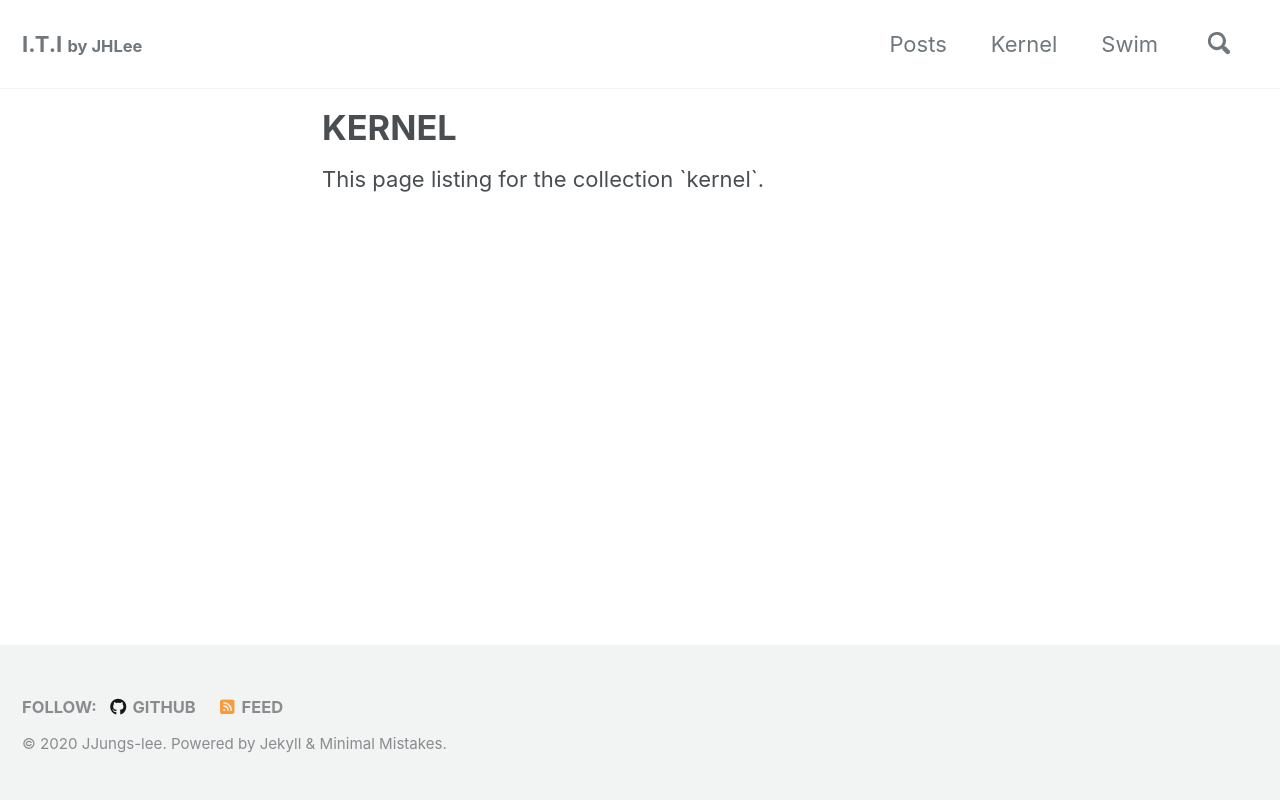
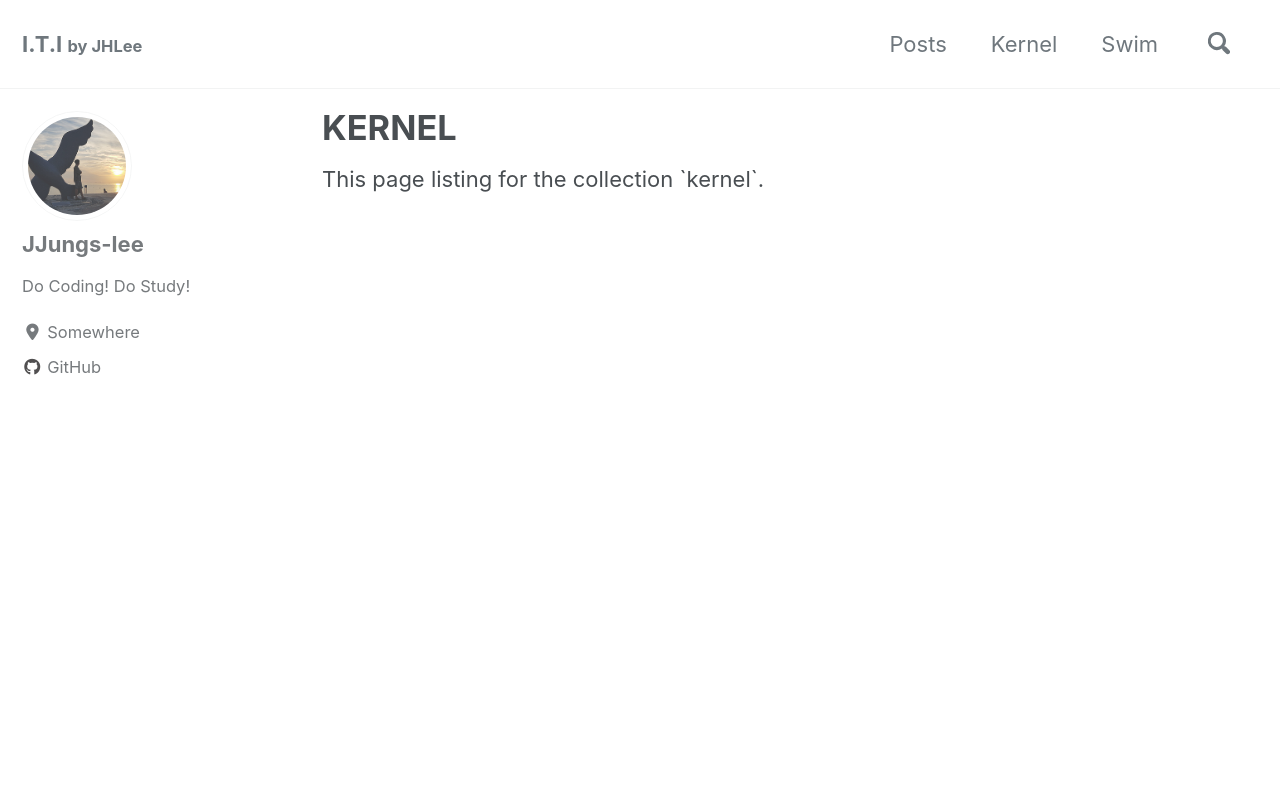
Before and after one commit to JJungs-lee/jjungs-lee.github.io, a plain HTML site: page kernel/index.html in a window 1280 px wide. Shown: the top 800 px of the page. Drawn offline with Linux system fonts and the light colour scheme.

Commit message:
Updating to jjungs-lee/jjungs-page@1ebc5a2e3d34a6f84bde26b99312eb1ba61742d7.

```diff
--- a/feed.xml
+++ b/feed.xml
@@ -1 +1 @@
-<?xml version="1.0" encoding="utf-8"?><feed xmlns="http://www.w3.org/2005/Atom" ><generator uri="https://jekyllrb.com/" version="4.0.0">Jekyll</generator><link href="https://jjungs-lee.github.io//feed.xml" rel="self" type="application/atom+xml" /><link href="https://jjungs-lee.github.io//" rel="alternate" type="text/html" /><updated>2020-02-13T13:11:50+00:00</updated><id>https://jjungs-lee.github.io//feed.xml</id><title type="html">Yes! I Take IT</title><subtitle>This is JJung's Website.</subtitle><author><name>JJungs-lee</name></author></feed>
+<?xml version="1.0" encoding="utf-8"?><feed xmlns="http://www.w3.org/2005/Atom" ><generator uri="https://jekyllrb.com/" version="4.0.0">Jekyll</generator><link href="https://jjungs-lee.github.io//feed.xml" rel="self" type="application/atom+xml" /><link href="https://jjungs-lee.github.io//" rel="alternate" type="text/html" /><updated>2020-02-13T13:23:51+00:00</updated><id>https://jjungs-lee.github.io//feed.xml</id><title type="html">Yes! I Take IT</title><subtitle>This is JJung's Website.</subtitle><author><name>JJungs-lee</name></author></feed>
--- a/kernel/index.html
+++ b/kernel/index.html
@@ -161,6 +161,123 @@
 
 <div id="main" role="main">
 
+  <div class="sidebar sticky">
+
+
+
+<div itemscope itemtype="https://schema.org/Person">
+
+
+    <div class="author__avatar">
+
+
+
+        <img src="/assets/images/author_jhl.png" alt="JJungs-lee" itemprop="image">
+
+    </div>
+
+
+  <div class="author__content">
+
+      <h3 class="author__name" itemprop="name">JJungs-lee</h3>
+
+
+      <div class="author__bio" itemprop="description">
+        <p>Do Coding! Do Study!</p>
+
+      </div>
+
+  </div>
+
+  <div class="author__urls-wrapper">
+    <button class="btn btn--inverse">Follow</button>
+    <ul class="author__urls social-icons">
+
+        <li itemprop="homeLocation" itemscope itemtype="https://schema.org/Place">
+          <i class="fas fa-fw fa-map-marker-alt" aria-hidden="true"></i> <span itemprop="name">Somewhere</span>
+        </li>
+
+
+
+
+
+
+
+
+
+
+
+
+
+            <li><a href="https://github.com/jjungs-lee" rel="nofollow noopener noreferrer"><i class="fab fa-fw fa-github" aria-hidden="true"></i> GitHub</a></li>
+
+
+
+
+
+
+
+
+
+
+
+
+
+
+
+
+
+
+
+
+
+
+
+
+
+
+
+
+
+
+
+
+
+
+
+
+
+
+
+
+
+
+
+
+
+
+
+
+
+
+
+
+
+
+      <!--
+  <li>
+    <a href="http://link-to-whatever-social-network.com/user/" itemprop="sameAs" rel="nofollow noopener noreferrer">
+      <i class="fas fa-fw" aria-hidden="true"></i> Custom Social Profile Link
+    </a>
+  </li>
+-->
+    </ul>
+  </div>
+</div>
+
+
+  </div>
+
 
   <div class="archive">
 
```
Also changed, not shown: swim/index.html (+117 -0 lines).
